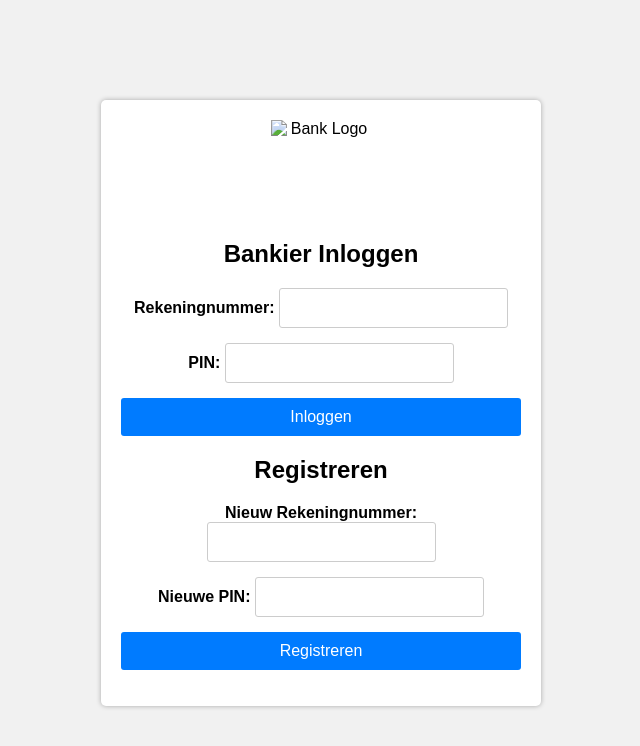
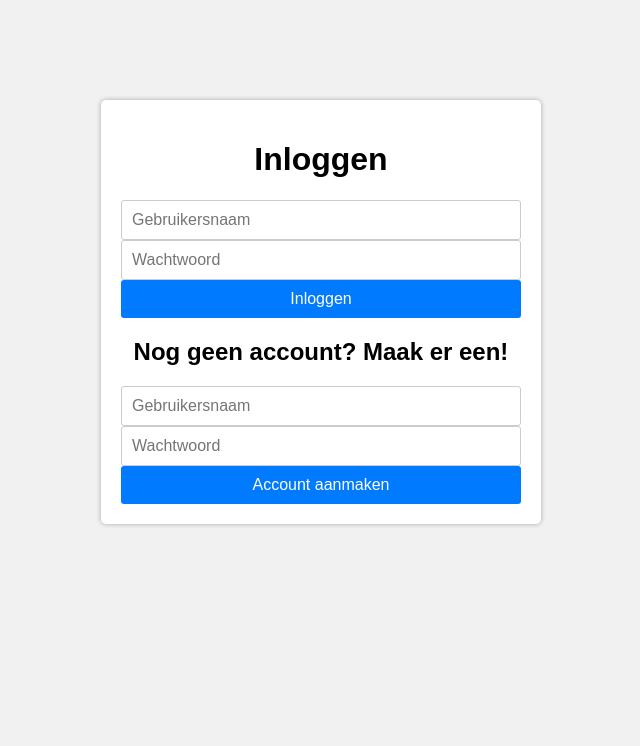
Before and after one commit to Julianwebdev/loginsystem, a plain HTML site: page index.html in a window 1280 px wide. Shown: the whole page, without its empty margins (319-959 px from the left). Drawn offline with Linux system fonts and the light colour scheme.

Commit message:
Update index.html

```diff
--- a/index.html
+++ b/index.html
@@ -1,40 +1,22 @@
 <!DOCTYPE html>
-<html lang="en">
+<html>
 <head>
-    <meta charset="UTF-8">
-    <meta name="viewport" content="width=device-width, initial-scale=1.0">
-    <link rel="stylesheet" href="style.css">
-    <title>Bankier Inloggen</title>
+  <link rel="stylesheet" type="text/css" href="style.css">
 </head>
 <body>
   <div class="container">
-        <img src="bank_logo.png" alt="Bank Logo" class="bank-logo">
-        <h2>Bankier Inloggen</h2>
-        <form id="login-form">
-            <div class="form-group">
-                <label for="account-number">Rekeningnummer:</label>
-                <input type="text" id="account-number" name="account-number" required>
-            </div>
-            <div class="form-group">
-                <label for="pin">PIN:</label>
-                <input type="password" id="pin" name="pin" required>
-            </div>
+    <h1>Inloggen</h1>
+    <form id="loginForm">
+      <input type="text" id="loginUsername" placeholder="Gebruikersnaam" required>
+      <input type="password" id="loginPassword" placeholder="Wachtwoord" required>
       <button type="submit">Inloggen</button>
     </form>
-        <h2>Registreren</h2>
-        <form id="register-form">
-            <div class="form-group">
-                <label for="new-account-number">Nieuw Rekeningnummer:</label>
-                <input type="text" id="new-account-number" name="new-account-number" required>
-            </div>
-            <div class="form-group">
-                <label for="new-pin">Nieuwe PIN:</label>
-                <input type="password" id="new-pin" name="new-pin" required>
-            </div>
-            <button type="submit">Registreren</button>
+    <h2>Nog geen account? Maak er een!</h2>
+    <form id="signupForm">
+      <input type="text" id="signupUsername" placeholder="Gebruikersnaam" required>
+      <input type="password" id="signupPassword" placeholder="Wachtwoord" required>
+      <button type="submit">Account aanmaken</button>
     </form>
-        <p id="error-message" class="error-message"></p>
-        <p id="register-message" class="error-message"></p>
   </div>
   <script src="script.js"></script>
 </body>
```
Lines whose indentation alone changed are shown as unchanged.
